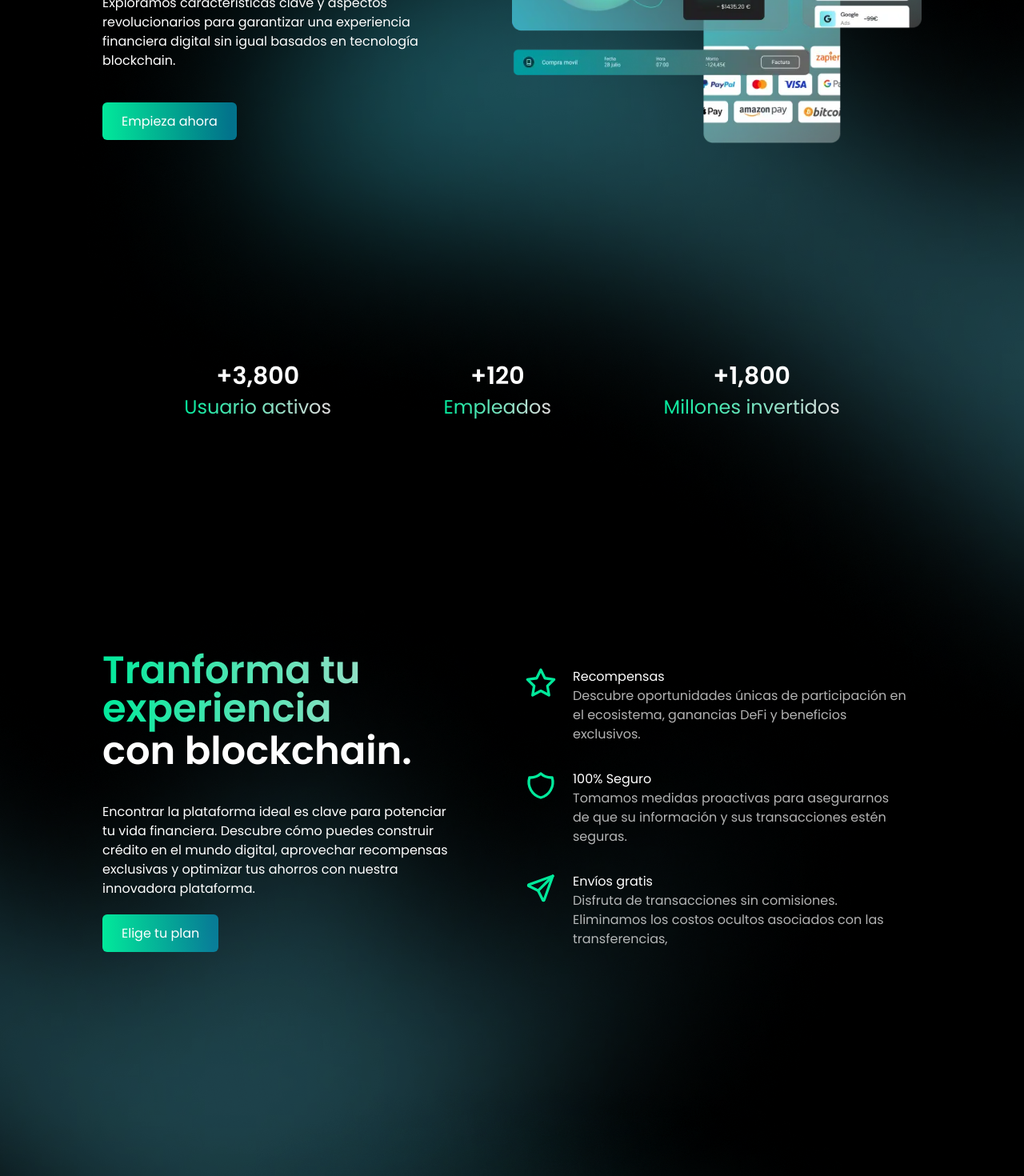
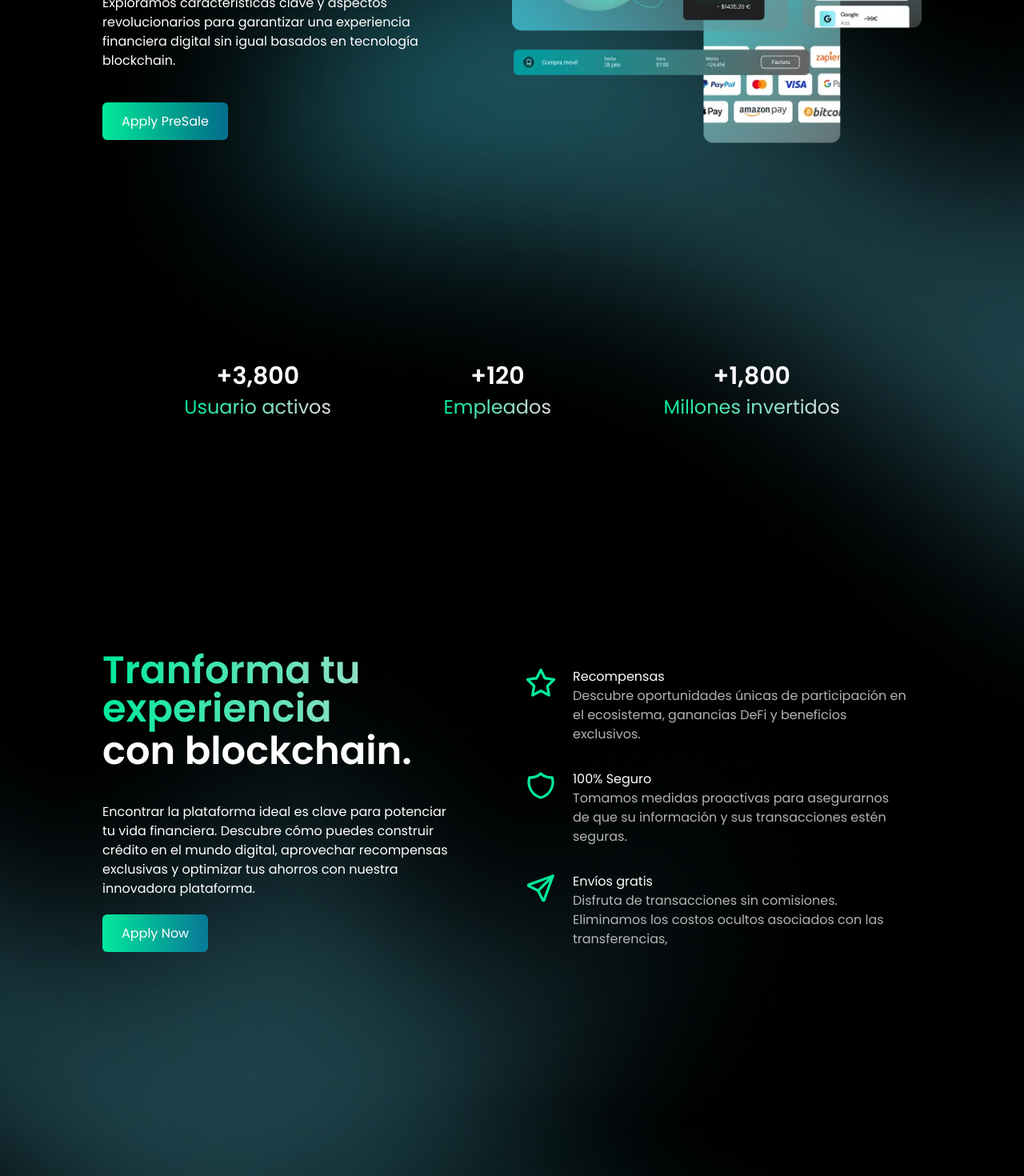
Before and after one commit to cybiz-tva/cryptocurrency-landing-page, a Next.js app: page / in a window 1280 px wide. Shown: the part 400-1870 px from the top of the page at 80% size. Built offline with nearby package versions, Linux system fonts and the light colour scheme.

Commit message:
testrahsc

```diff
--- a/src/components/BestBusiness/BestBusiness.tsx
+++ b/src/components/BestBusiness/BestBusiness.tsx
@@ -34,7 +34,7 @@ export function BestBusiness() {
                 href={"#plans"}
                 className="px-6 py-3 rounded-md bg-blueRadial"
               >
-                Elige tu plan
+                Apply Now
               </Link>
             </div>
           </Reveal>
--- a/src/components/CtaDark/CtaDark.tsx
+++ b/src/components/CtaDark/CtaDark.tsx
@@ -21,7 +21,7 @@ export function CtaDark() {
           </div>
 
           <Link href="#" className="px-4 py-3 mx-auto rounded-md bg-blueRadial">
-            <Reveal>Empieza ahora</Reveal>
+            <Reveal>Read Whitepaper</Reveal>
           </Link>
         </div>
       </div>
--- a/src/components/FirstBlock/FirstBlock.tsx
+++ b/src/components/FirstBlock/FirstBlock.tsx
@@ -36,7 +36,7 @@ export function FirstBlock() {
                 href="#clients"
                 className="px-6 py-3 rounded-md bg-blueRadial"
               >
-                Empieza ahora
+                Apply PreSale
               </Link>
             </div>
           </Reveal>
```
